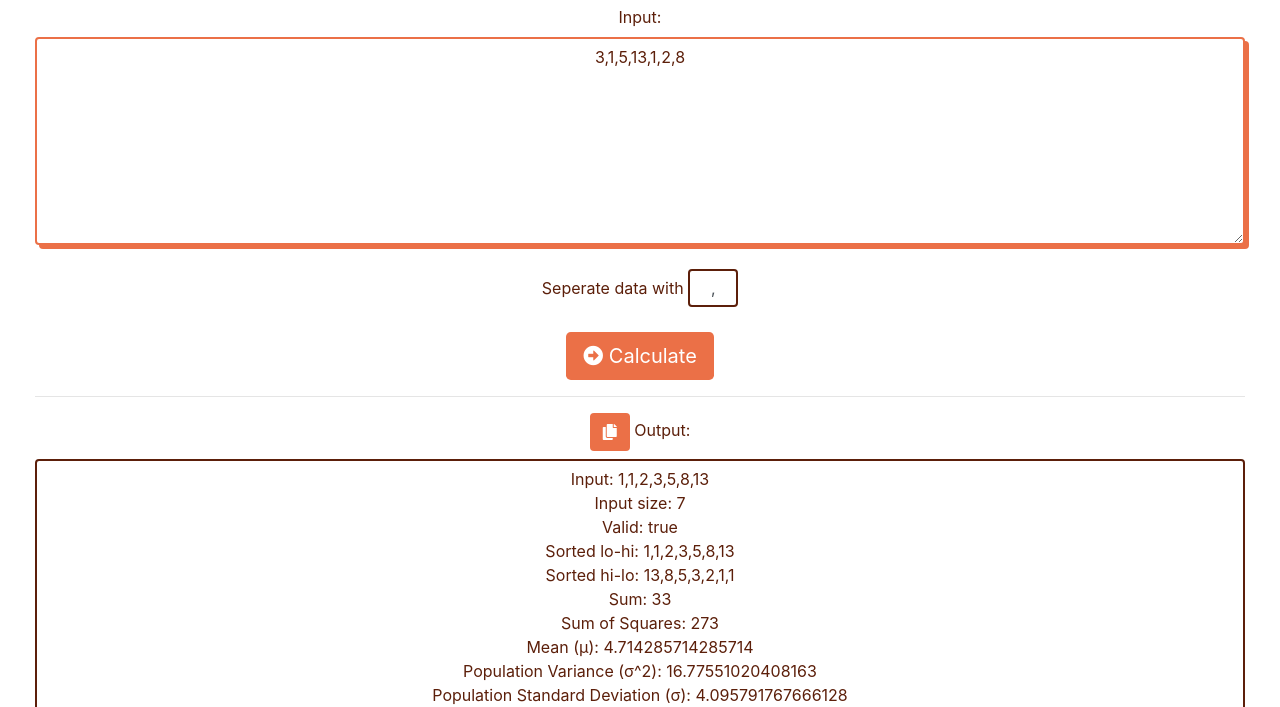
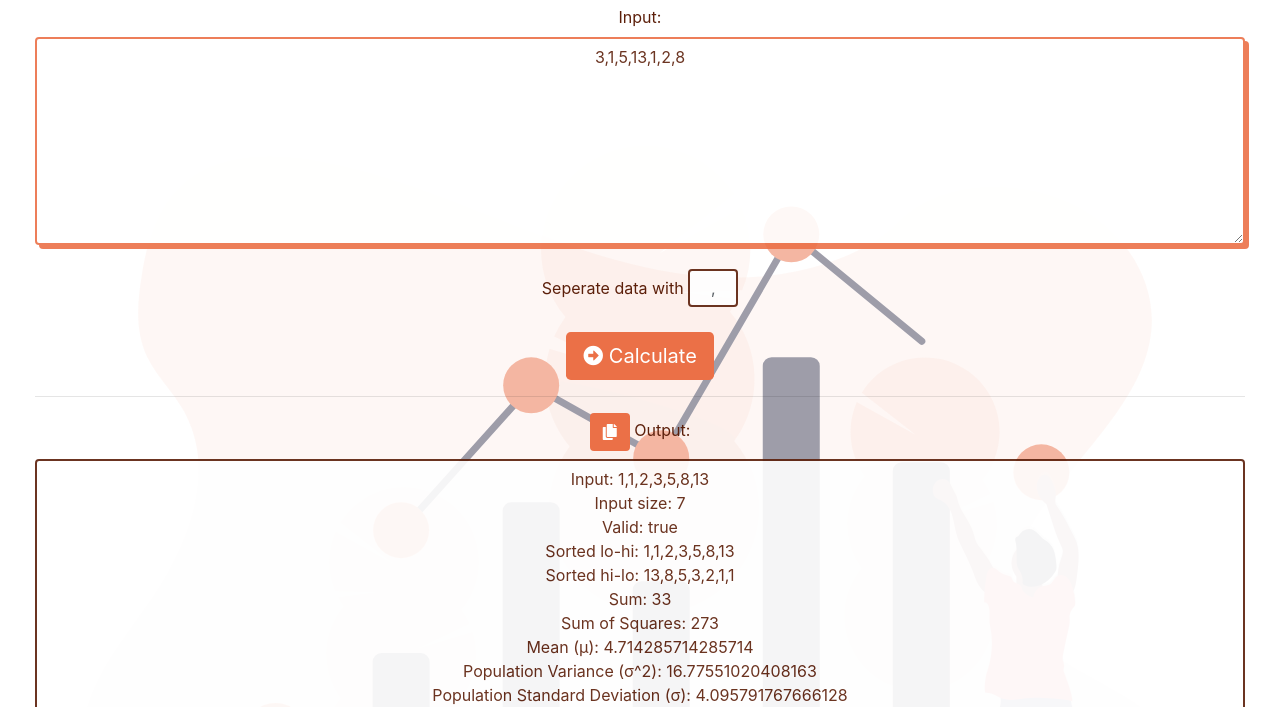
Before and after one commit to rgbstudios/stat-calc, a plain HTML site: page index.html in a window 1280 px wide. Shown: the part 93-800 px from the top of the page. Drawn offline with nearby package versions, Linux system fonts and the light colour scheme.

Commit message:
add background image

```diff
--- a/styles.css
+++ b/styles.css
@@ -5,6 +5,7 @@ light: #f5b8a3 hsl(15, 80%, 80%)
 
 body {
 	margin: 20px !important;
+	background: #fff url("visual_data.svg") no-repeat fixed center;
 }
 * {
 	text-align: center !important;
@@ -67,3 +68,13 @@ button:focus {
 	border-color: #5c1f0a !important;
 	box-shadow: 4px 4px 0px #5c1f0a  !important;
 }
+
+input, textarea {
+	opacity: 0.9;
+}
+
+@media screen and (max-width: 768px) {
+	body {
+		background: #fff;
+	}
+}
```
Also changed, not shown: TODO.txt, visual_data.svg (added), 1 other file.
